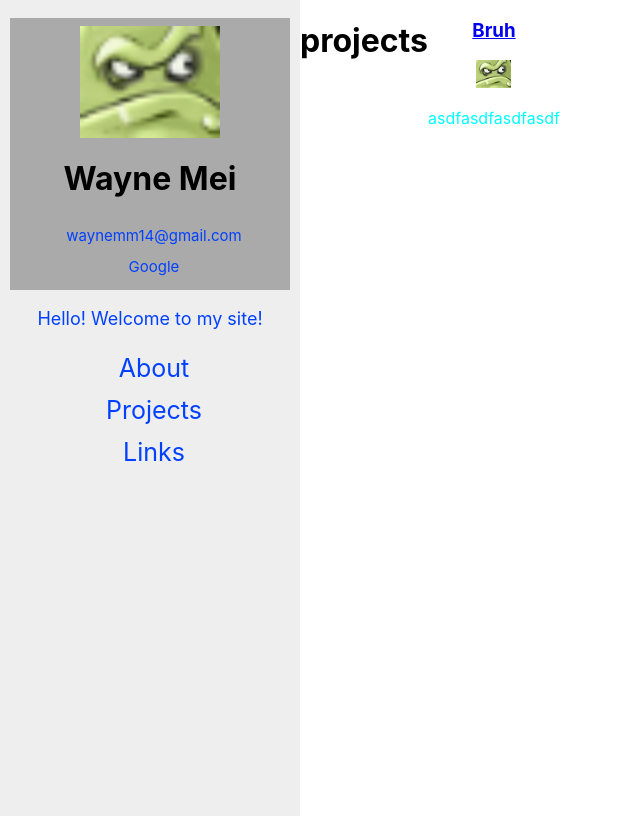
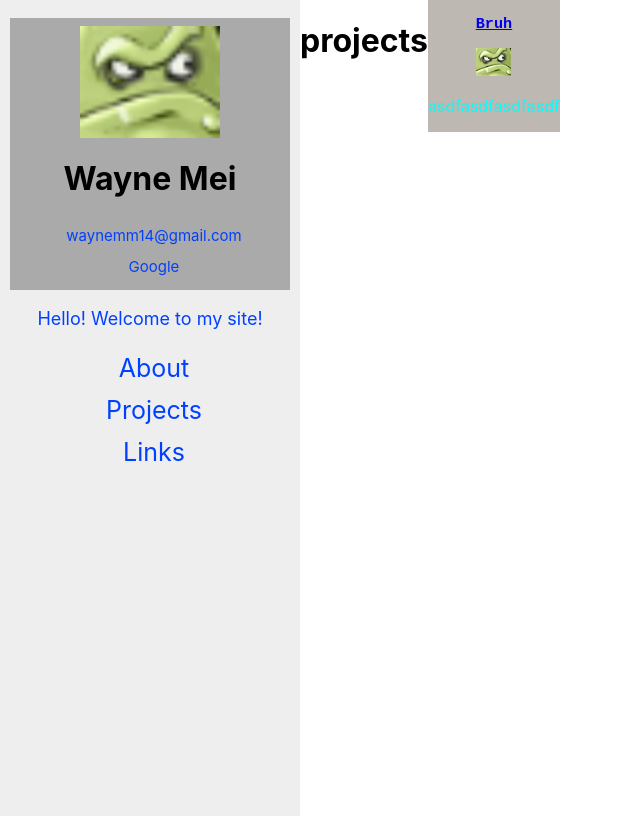
Before and after one commit to snowplums/portfolio-website, a React (Create React App) app: page /projects in a window 1280 px wide. Shown: the whole page, without its empty margins (0-640 px from the left). Built offline with nearby package versions, Linux system fonts and the light colour scheme.

Commit message:
Update Cell.css

```diff
--- a/src/components/Cell.css
+++ b/src/components/Cell.css
@@ -1,3 +1,22 @@
 .cell {
     color: aqua;
+    border: 2px;
+    background-color: rgb(189, 184, 178);
+
 }
+
+.cell h3 {
+    font-family: monospace;
+}
+
+.cell img{
+    align-items: center;
+
+}
+
+
+.cell p{
+    align-items: center;
+    text-align: center;
+    display: flex;
+}
```
